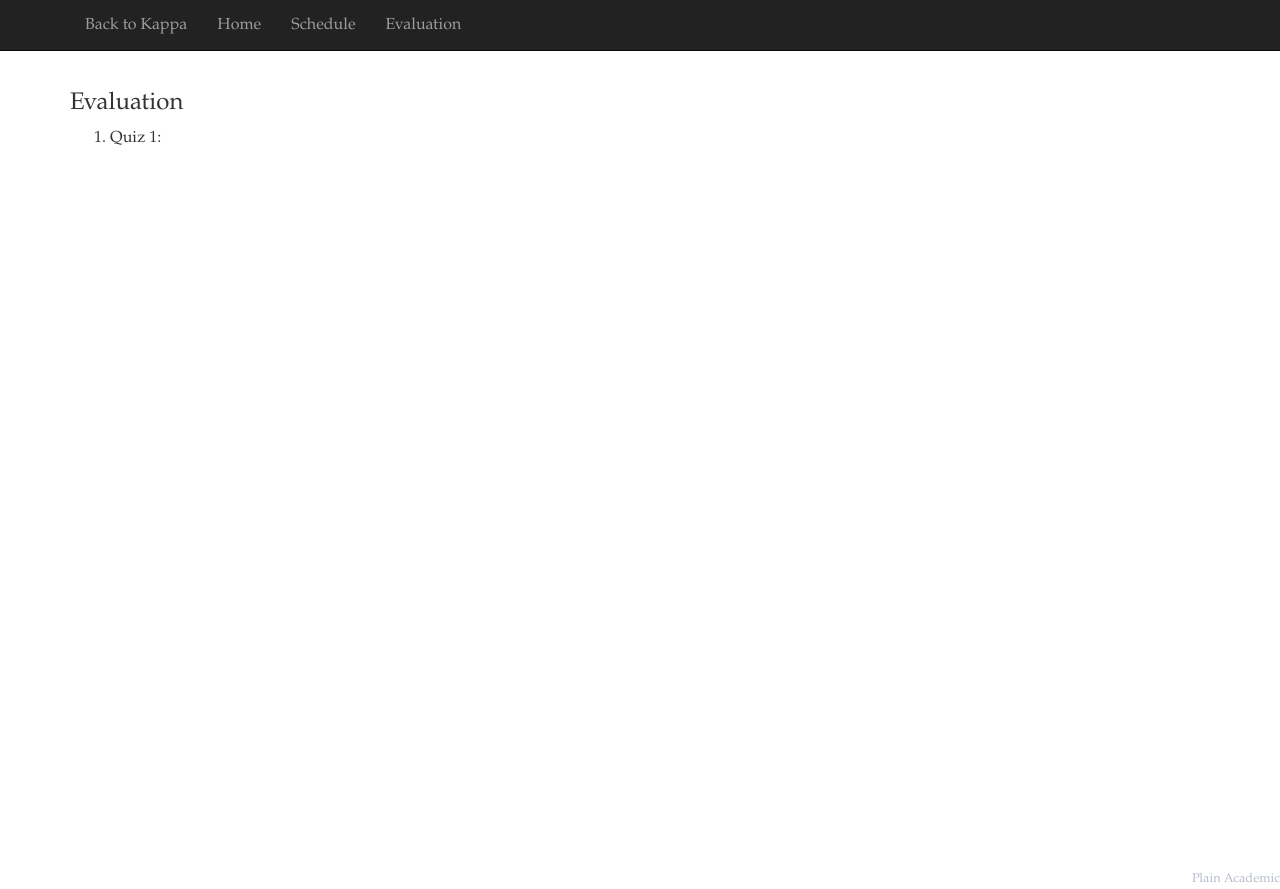
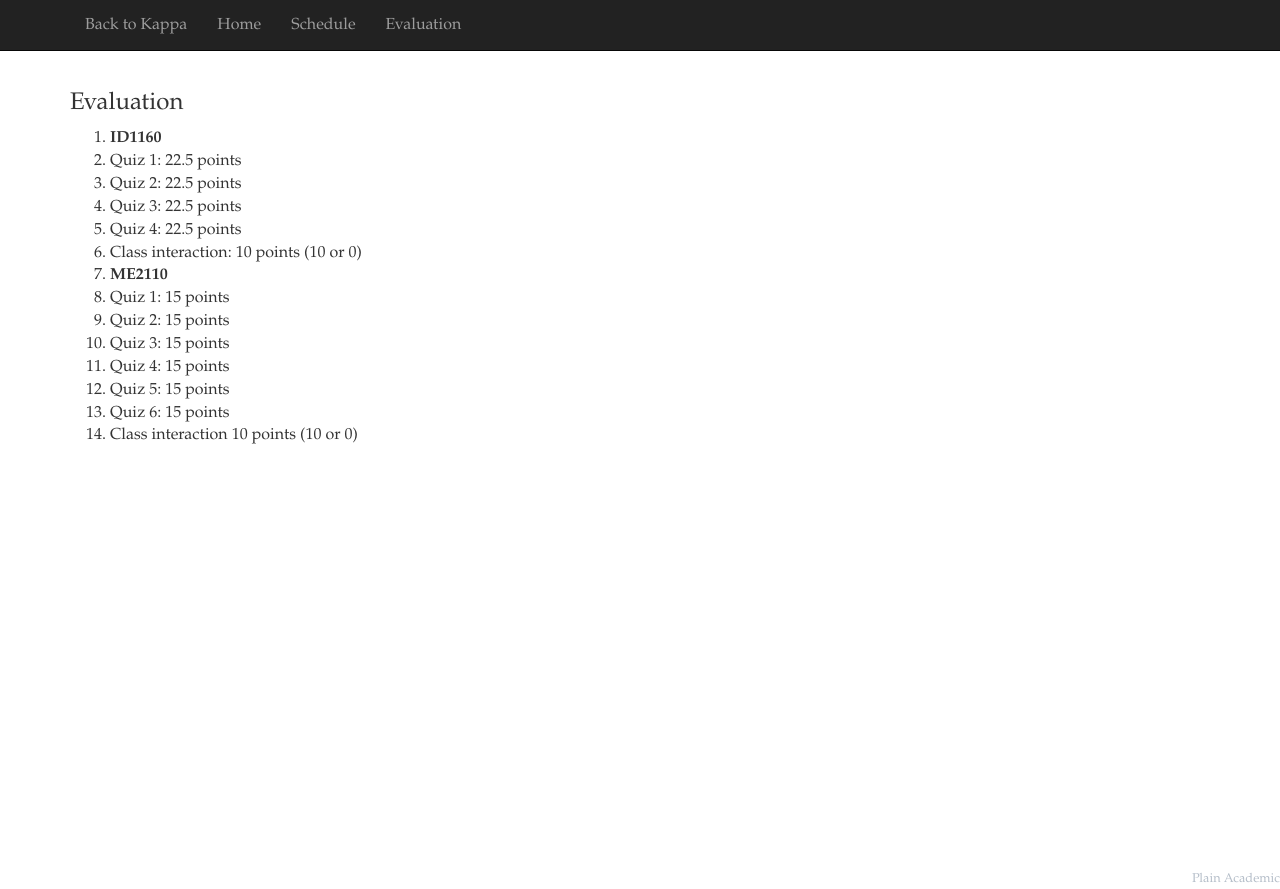
Before and after one commit to safvan/safvan.github.io, a plain HTML site: page ME2110/assigned.html in a window 1280 px wide. Drawn offline with nearby package versions, Linux system fonts and the light colour scheme.

Commit message:
Evaluation policy updated

```diff
--- a/ME2110/assigned.html
+++ b/ME2110/assigned.html
@@ -52,7 +52,21 @@
             <h3> Evaluation </h3>
 
             <ol>
-                <li>Quiz 1: </li>
+                <li><b>ID1160</b></li>
+                <li>Quiz 1:    22.5 points</li>
+                <li>Quiz 2:    22.5 points</li>
+                <li>Quiz 3:    22.5 points</li>
+                <li>Quiz 4:    22.5 points</li>
+                <li>Class interaction: 10 points (10 or 0)</li>
+
+                <li><b>ME2110</b></li>
+                <li>Quiz 1: 15 points</li>
+                <li>Quiz 2: 15 points</li>
+                <li>Quiz 3: 15 points</li>
+                <li>Quiz 4: 15 points</li>
+                <li>Quiz 5: 15 points</li>
+                <li>Quiz 6: 15 points</li>
+                <li>Class interaction 10 points (10 or 0)</li>
             </ol>
             </div>
 
```
